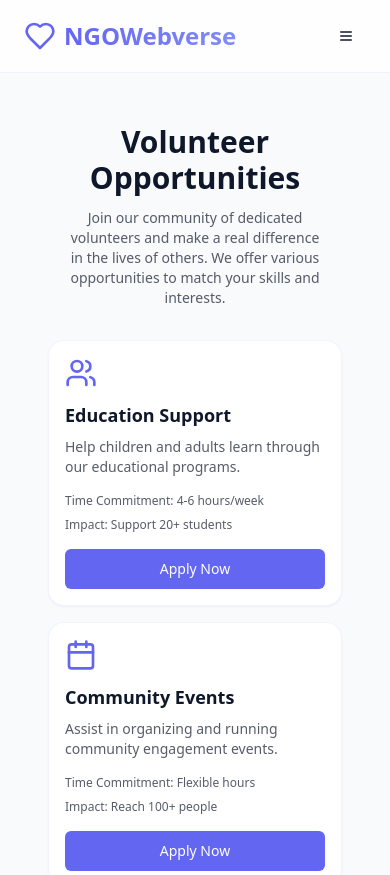
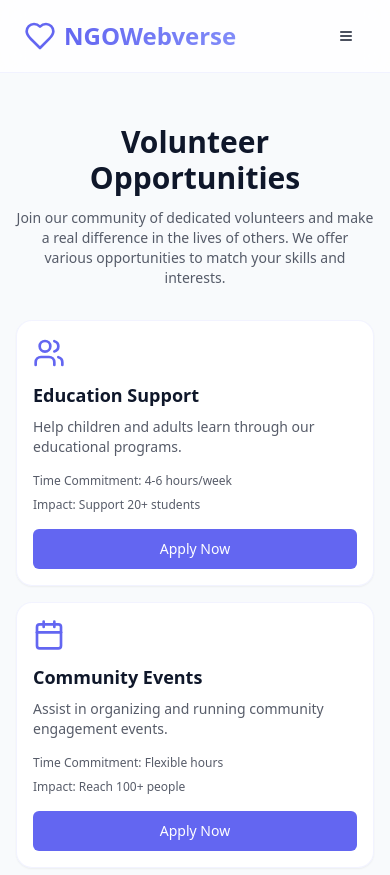
Before and after one commit to devhabib429/Next_life, a React (Vite) app: page /volunteer in a window 390 px wide. Shown: the top 875 px of the page. Built offline with nearby package versions, Linux system fonts and the light colour scheme.

Commit message:
Fix horizontal scroll on mobile
Addressed the issue causing horizontal scroll on mobile devices to improve user experience.
[skip gpt_engineer]

```diff
--- a/src/pages/Volunteer.tsx
+++ b/src/pages/Volunteer.tsx
@@ -4,15 +4,15 @@ import { Button } from "@/components/ui/button";
 
 const Volunteer = () => {
   return (
-    <div className="min-h-screen py-12 sm:py-20 px-4 sm:px-6">
-      <div className="container mx-auto">
+    <div className="min-h-screen py-12 sm:py-20">
+      <div className="container mx-auto px-4">
         <motion.div
           initial={{ opacity: 0, y: 20 }}
           animate={{ opacity: 1, y: 0 }}
           className="text-center mb-8 sm:mb-16"
         >
           <h1 className="text-3xl sm:text-4xl font-bold mb-3 sm:mb-4">Volunteer Opportunities</h1>
-          <p className="text-secondary/70 max-w-2xl mx-auto text-sm sm:text-base px-4">
+          <p className="text-secondary/70 max-w-2xl mx-auto text-sm sm:text-base">
             Join our community of dedicated volunteers and make a real difference in the lives of others.
             We offer various opportunities to match your skills and interests.
           </p>
```
